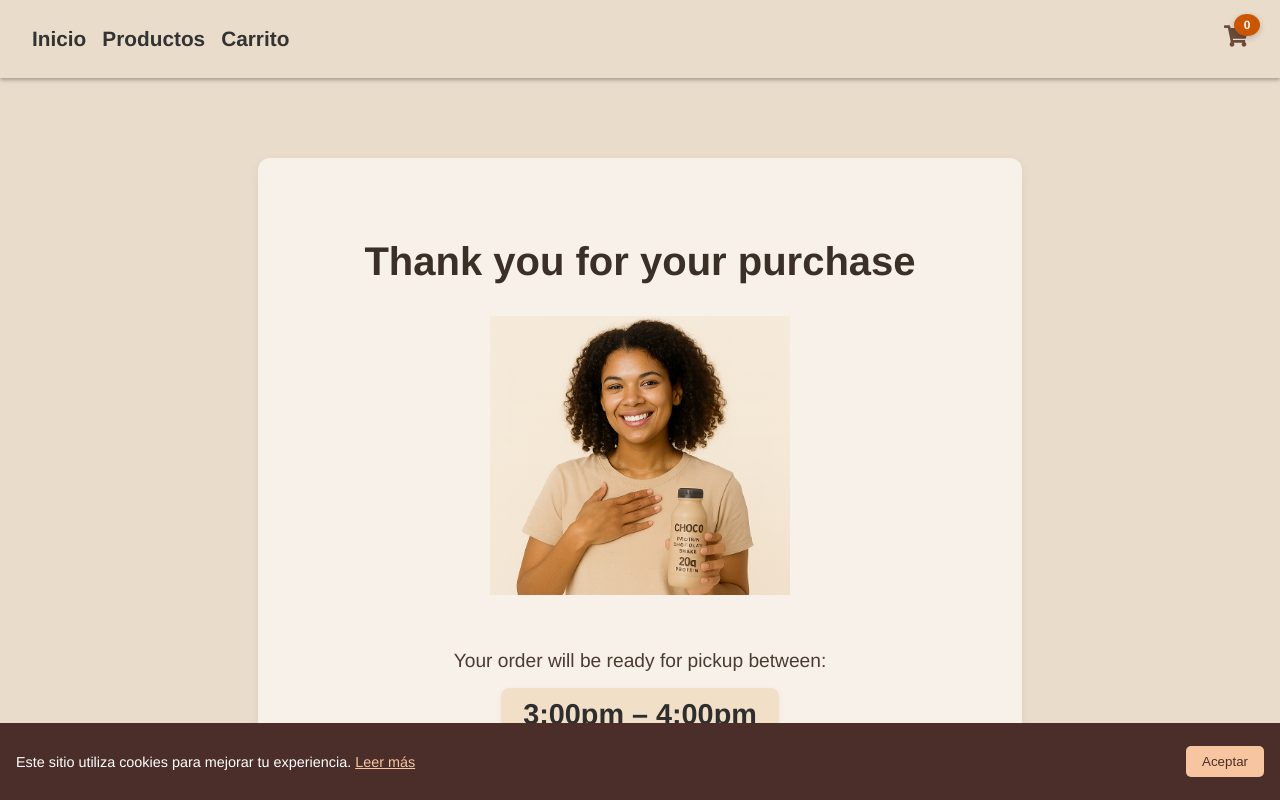
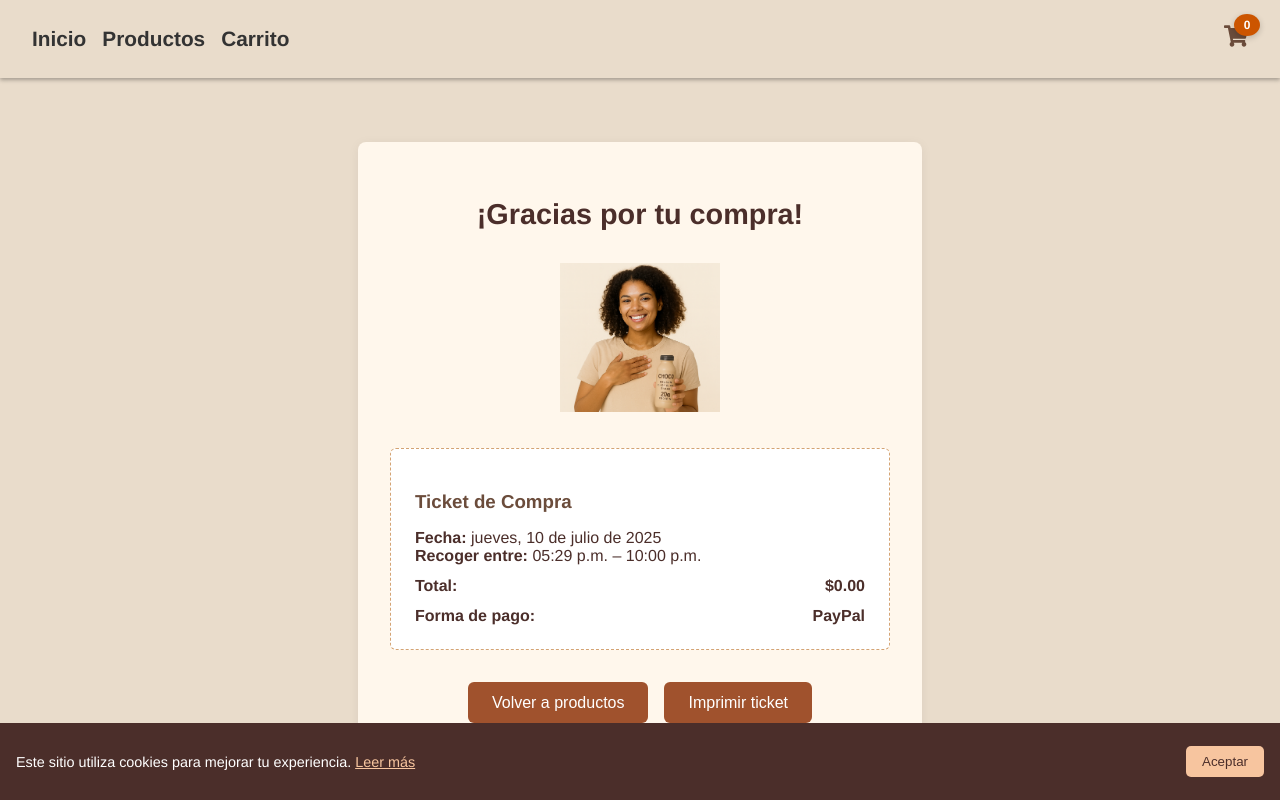
Before and after one commit to SourceRn/chocosEcommerce, a React (Vite) app: page /confirmation in a window 1280 px wide. Shown: the top 800 px of the page. Built offline with nearby package versions, Linux system fonts and the light colour scheme.

Commit message:
Pasarela de pagos implementada

```diff
--- a/src/pages/Checkout/Checkout.css
+++ b/src/pages/Checkout/Checkout.css
@@ -1,66 +1,26 @@
 .checkout-form {
-  max-width: 400px;
+  max-width: 420px;
   margin: 4rem auto;
-  background: white;
+  background: #fff;
   padding: 2rem;
   border-radius: 8px;
-  box-shadow: 0 2px 8px rgba(0,0,0,0.05);
+  box-shadow: 0 2px 12px rgba(0, 0, 0, 0.06);
+  font-family: 'Helvetica Neue', sans-serif;
 }
 
 .checkout-form h2 {
+  text-align: center;
+  font-size: 1.8rem;
+  color: #4b2e2a;
   margin-bottom: 1.5rem;
-  text-align: center;
-}
-
-.checkout-form label {
-  display: block;
-  margin-bottom: 0.25rem;
-  font-weight: 600;
-}
-
-.checkout-form input {
-  width: 100%;
-  padding: 0.5rem;
-  margin-bottom: 1rem;
-  border: 1px solid #ccc;
-  border-radius: 4px;
-}
-
-.payment-row {
-  display: flex;
-  gap: 1rem;
-}
-
-.payment-row > div {
-  flex: 1;
-}
-
-.checkout-form button {
-  width: 100%;
-  background-color: #2e7d32;
-  color: white;
-  padding: 0.75rem;
-  border: none;
-  border-radius: 4px;
-  cursor: pointer;
-  font-size: 1rem;
-  margin-top: 1rem;
-}
-
-.checkout-form button:hover {
-  background-color: #1b5e20;
-}
-
-.expiration-input,
-.cvc-input {
-  max-width: 150px;
 }
 
 .checkout-summary {
   background-color: #f8f1e9;
-  padding: 1rem;
+  padding: 1.2rem;
   border-radius: 6px;
   margin-bottom: 2rem;
+  border: 1px solid #e0d6cd;
 }
 
 .checkout-summary ul {
@@ -69,25 +29,30 @@
   margin: 0;
 }
 
-.checkout-item {
+.checkout-summary li {
   display: flex;
   justify-content: space-between;
-  padding: 0.5rem 0;
+  align-items: center;
+  font-size: 0.95rem;
+  color: #5a3b2e;
+  padding: 0.4rem 0;
   border-bottom: 1px solid #ddd;
-  font-size: 0.95rem;
-  color: #4b2e2a;
 }
 
-.checkout-total {
+.checkout-summary li:last-child {
+  border-bottom: none;
+}
+
+.checkout-summary p {
   margin-top: 1rem;
   text-align: right;
-  font-size: 1.2rem;
+  font-size: 1.1rem;
   font-weight: bold;
   color: #6b4c3b;
 }
 
-.empty-cart {
-  text-align: center;
-  font-size: 1rem;
-  color: #777;
+#paypal-button-container {
+  margin-top: 1.5rem;
+  display: flex;
+  justify-content: center;
 }
--- a/src/pages/Checkout/Checkout.jsx
+++ b/src/pages/Checkout/Checkout.jsx
@@ -1,82 +1,74 @@
-import React from 'react';
-import { useNavigate } from 'react-router-dom';
-import './Checkout.css';
-import { useCart } from '../../contexts/CartContext';
+import React, { useEffect } from "react";
+import { useCart } from "../../contexts/CartContext";
+import "./Checkout.css";
 
 const Checkout = () => {
-  const navigate = useNavigate();
   const { cart, getTotal, clearCart } = useCart();
+  const clientId = import.meta.env.VITE_PAYPAL_CLIENT_ID;
 
-  const handleSubmit = (e) => {
-    e.preventDefault();
+  useEffect(() => {
+    const script = document.createElement("script");
+    script.src = `https://www.paypal.com/sdk/js?client-id=${clientId}&currency=MXN`;
+    script.addEventListener("load", () => {
+      if (window.paypal) {
+        window.paypal
+          .Buttons({
+            createOrder: (data, actions) => {
+              return actions.order.create({
+                purchase_units: [
+                  {
+                    amount: {
+                      value: getTotal().toFixed(2),
+                      currency_code: "MXN",
+                    },
+                  },
+                ],
+              });
+            },
+            onApprove: (data, actions) => {
+              return actions.order.capture().then(function (details) {
+                alert("Pago completado por " + details.payer.name.given_name);
                 clearCart();
-    navigate('/confirmation');
+                window.location.href = "/confirmation";
+              });
+            },
+            onError: (err) => {
+              console.error(err);
+              alert("Error en el pago");
+            },
+          })
+          .render("#paypal-button-container");
+      }
+    });
+    document.body.appendChild(script);
+
+    // Limpieza del script si el componente se desmonta
+    return () => {
+      document.body.removeChild(script);
     };
+  }, []);
 
   return (
-    <form onSubmit={handleSubmit} className='checkout-form'>
+    <div className="checkout-form">
       <h2>Resumen de pago</h2>
 
+      {/* Muestra tus productos y total como ya lo haces */}
       <div className="checkout-summary">
-        {cart.length === 0 ? (
-          <p className="empty-cart">Tu carrito está vacío.</p>
-        ) : (
         <ul>
           {cart.map((item) => (
-              <li key={item.id} className="checkout-item">
-                <span>{item.name}</span>
-                <span>x{item.quantity}</span>
-                <span>${(item.price * item.quantity).toFixed(2)}</span>
+            <li key={item.id}>
+              {item.name} x{item.quantity} - ${item.price * item.quantity}
             </li>
           ))}
         </ul>
-        )}
-        <div className="checkout-total">
+        <p>
           <strong>Total:</strong> ${getTotal().toFixed(2)}
-        </div>
+        </p>
       </div>
 
-      <h3>Datos de pago</h3>
-
-      <label>Nombre completo</label>
-      <input type="text" placeholder="Juan Pérez" required />
-
-      <label>Correo electrónico</label>
-      <input type="email" placeholder="juan@email.com" required />
-
-      <label>Número de tarjeta</label>
-      <input
-        type="text"
-        placeholder="1234 5678 9012 3456"
-        pattern="\d{4} \d{4} \d{4} \d{4}"
-        required
-      />
-
-      <div className="payment-row">
-        <div>
-          <label>Expiración</label>
-          <input
-            type="text"
-            placeholder="MM/AA"
-            pattern="\d{2}/\d{2}"
-            className='expiration-input'
-            required
-          />
+      {/* Botón de PayPal */}
+      <div id="paypal-button-container"></div>
     </div>
-        <div>
-          <label>CVC</label>
-          <input
-            type="text"
-            placeholder="123"
-            pattern="\d{3}"
-            className='cvc-input'
-            required
-          />
-        </div>
-      </div>
-
-      <button type="submit">Finalizar compra</button>
-    </form>
   );
 };
 
--- a/src/pages/Confirmation/Confirmation.css
+++ b/src/pages/Confirmation/Confirmation.css
@@ -1,41 +1,85 @@
 .confirmation {
-  background: #f8f1e9;
-  padding: 3rem 2rem;
-  border-radius: 12px;
+  max-width: 500px;
+  margin: 4rem auto;
+  padding: 2rem;
+  background: #fff7ec;
+  border-radius: 8px;
+  box-shadow: 0 2px 12px rgba(0, 0, 0, 0.06);
   text-align: center;
-  max-width: 700px;
-  margin: 5rem auto;
   font-family: 'Helvetica Neue', sans-serif;
-  color: #1b1f2b;
-  box-shadow: 0 4px 12px rgba(0, 0, 0, 0.06);
+  color: #4b2e2a;
 }
 
 .confirmation h2 {
-  font-size: 2.5rem;
+  font-size: 1.8rem;
+  margin-bottom: 1rem;
+}
+
+.confirmation-image {
+  width: 160px;
+  margin: 1rem 0;
+}
+
+.pickup-time {
+  font-size: 1.2rem;
   font-weight: bold;
-  color: #3b3028;
+  color: #6b4c3b;
   margin-bottom: 2rem;
 }
 
-.confirmation-image {
-  max-width: 300px;
-  width: 100%;
-  margin-bottom: 2rem;
+.ticket {
+  background: #fff;
+  border: 1px dashed #d4a373;
+  padding: 1.5rem;
+  border-radius: 6px;
+  text-align: left;
+  margin-top: 1rem;
 }
 
-.confirmation p {
-  font-size: 1.2rem;
-  color: #4b3b32;
+.ticket h3 {
   margin-bottom: 1rem;
+  color: #6b4c3b;
 }
 
-.pickup-time {
-  font-size: 1.8rem;
+.ticket ul {
+  list-style: none;
+  padding: 0;
+  margin: 0;
+}
+
+.ticket li {
+  display: flex;
+  justify-content: space-between;
+  padding: 0.4rem 0;
+  border-bottom: 1px solid #eee;
+  color: #5a3b2e;
+}
+
+.ticket-row {
+  display: flex;
+  justify-content: space-between;
+  margin-top: 0.75rem;
   font-weight: bold;
-  color: #2e2e2e;
-  background-color: #f1dfc7;
-  display: inline-block;
-  padding: 0.6rem 1.4rem;
-  border-radius: 8px;
-  box-shadow: 0 2px 6px rgba(0,0,0,0.05);
 }
+
+.confirmation-actions {
+  margin-top: 2rem;
+  display: flex;
+  justify-content: center;
+  gap: 1rem;
+}
+
+.confirmation-actions button {
+  background-color: #a0522d;
+  color: white;
+  border: none;
+  padding: 0.7rem 1.5rem;
+  font-size: 1rem;
+  border-radius: 6px;
+  cursor: pointer;
+  transition: background 0.3s;
+}
+
+.confirmation-actions button:hover {
+  background-color: #7b3f1d;
+}
--- a/src/pages/Confirmation/Confirmation.jsx
+++ b/src/pages/Confirmation/Confirmation.jsx
@@ -1,21 +1,145 @@
-import React from 'react';
+import React, { useEffect, useState, useRef } from 'react';
+import { useCart } from '../../contexts/CartContext';
+import { useNavigate } from 'react-router-dom';
 import './Confirmation.css';
 import successImage from '../../assets/succesful-purchase.png';
 
-const Confirmation = () => (
+const Confirmation = () => {
+  const { cart, getTotal, clearCart } = useCart();
+  const [pickupStart, setPickupStart] = useState('');
+  const [pickupEnd, setPickupEnd] = useState('');
+  const [date, setDate] = useState('');
+  const navigate = useNavigate();
+  const printRef = useRef();
+
+  useEffect(() => {
+    const now = new Date();
+
+    const dateFormatted = now.toLocaleDateString('es-MX', {
+      weekday: 'long',
+      year: 'numeric',
+      month: 'long',
+      day: 'numeric',
+    });
+    setDate(dateFormatted);
+
+    const start = new Date(now);
+    start.setHours(now.getHours() + 1);
+
+    const end = new Date(now);
+    end.setHours(now.getHours() + 6);
+
+    const closing = new Date(now);
+    closing.setHours(22, 0, 0);
+
+    if (end > closing) {
+      end.setHours(22, 0, 0);
+    }
+
+    const formatTime = (d) =>
+      d.toLocaleTimeString('es-MX', {
+        hour: '2-digit',
+        minute: '2-digit',
+      });
+
+    setPickupStart(formatTime(start));
+    setPickupEnd(formatTime(end));
+
+    setTimeout(() => clearCart(), 1000);
+  }, []);
+
+  const handlePrint = () => {
+    const printContents = printRef.current.innerHTML;
+    const win = window.open('', '', 'height=600,width=800');
+    win.document.write('<html><head><title>Ticket de compra</title>');
+    win.document.write(`
+      <style>
+        body {
+          font-family: 'Helvetica Neue', sans-serif;
+          padding: 2rem;
+          color: #333;
+        }
+        h2 {
+          text-align: center;
+          margin-bottom: 1rem;
+        }
+        .ticket {
+          max-width: 480px;
+          margin: 0 auto;
+          border: 1px dashed #a0522d;
+          padding: 1.5rem;
+          border-radius: 6px;
+          background-color: #fff;
+        }
+        .ticket-row, .ticket li {
+          display: flex;
+          justify-content: space-between;
+          padding: 0.4rem 0;
+          border-bottom: 1px solid #eee;
+        }
+        .ticket li:last-child, .ticket-row:last-child {
+          border-bottom: none;
+        }
+        .ticket h3 {
+          text-align: center;
+          margin-bottom: 1rem;
+        }
+        .summary-info {
+          margin-bottom: 1rem;
+        }
+      </style>
+    `);
+    win.document.write('</head><body>');
+    win.document.write(printContents);
+    win.document.write('</body></html>');
+    win.document.close();
+    win.print();
+  };
+
+  return (
     <div className='confirmation'>
-    <h2>Thank you for your purchase</h2>
+      <h2>¡Gracias por tu compra!</h2>
 
       <img
         src={successImage}
         alt="Purchase success"
         className='confirmation-image'
       />
+      {/* Ticket impreso */}
+      <div ref={printRef} className="ticket">
+        <h3>Ticket de Compra</h3>
 
-    <p>Your order will be ready for pickup between:</p>
+        <div className="summary-info">
+          <div><strong>Fecha:</strong> {date}</div>
+          <div><strong>Recoger entre:</strong> {pickupStart} – {pickupEnd}</div>
+        </div>
 
-    <div className='pickup-time'>3:00pm – 4:00pm</div>
+        <ul>
+          {cart.map(item => (
+            <li key={item.id}>
+              <span>{item.name} x{item.quantity}</span>
+              <span>${(item.price * item.quantity).toFixed(2)}</span>
+            </li>
+          ))}
+        </ul>
+
+        <div className="ticket-row">
+          <span>Total:</span>
+          <span><strong>${getTotal().toFixed(2)}</strong></span>
+        </div>
+
+        <div className="ticket-row">
+          <span>Forma de pago:</span>
+          <span>PayPal</span>
+        </div>
+      </div>
+
+      <div className="confirmation-actions">
+        <button onClick={() => navigate('/products')}>Volver a productos</button>
+        <button onClick={handlePrint}>Imprimir ticket</button>
+      </div>
     </div>
   );
+};
 
 export default Confirmation;
```
Also changed, not shown: 1 other file (tests, documents, lock files or other folders). Lines whose indentation alone changed are shown as unchanged.
